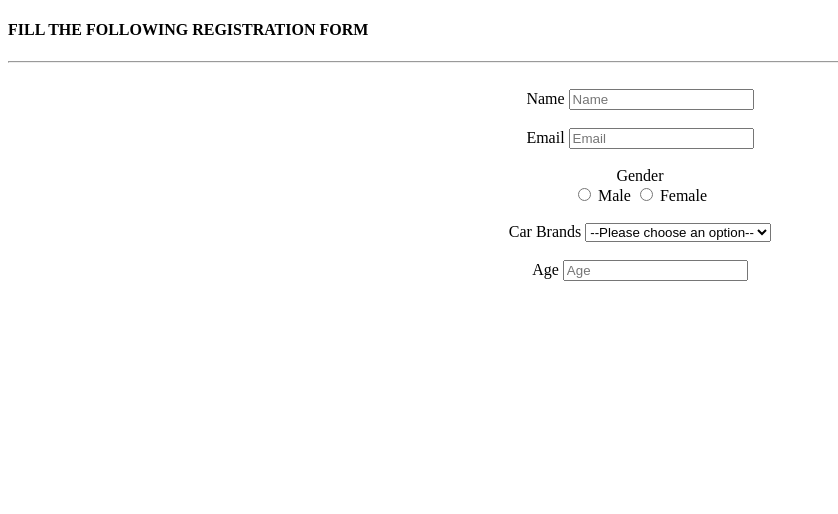
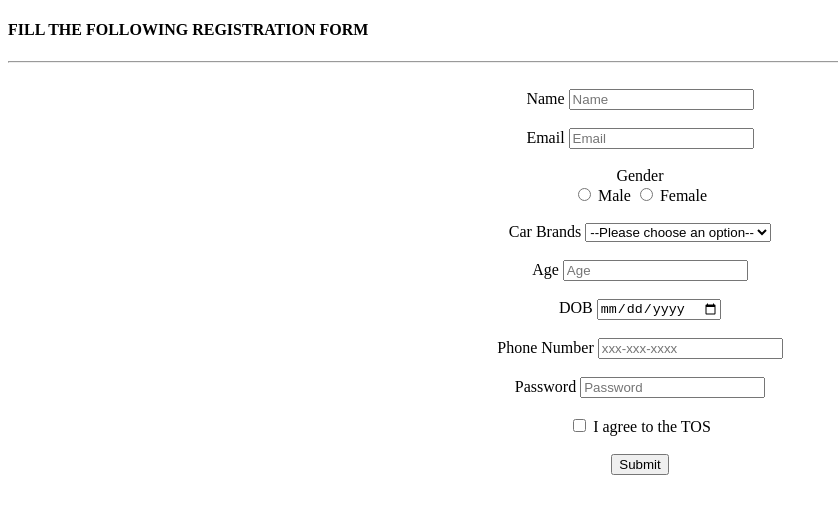
Before and after one commit to acciojob/signup-form-car-Suchithra2505, a website: page main.html in a window 1280 px wide. Shown: the whole page, without its empty margins (0-838 px from the left). Drawn offline with Linux system fonts and the light colour scheme.

Commit message:
created a submission

```diff
--- a/main.html
+++ b/main.html
@@ -13,7 +13,7 @@
 <h4>FILL THE FOLLOWING REGISTRATION FORM</h4>
 <hr><br>
 <center>
-<form>
+<form method="post">
 <label for="name">Name</label>
 <input type="text" name="name" id="name" placeholder="Name" required><br><br>
 <label for="Email">Email</label>
@@ -34,8 +34,16 @@
 
 </label><br><br>
 <label for="age">Age</label>
-<input type="number" name="age" id="age" placeholder="Age">
-<label for
+<input type="number" name="age" id="age" placeholder="Age"><br><br>
+<label for="dob">DOB</label>
+<input type="date" id="dob" required	><br><br>
+<label for="tel">Phone Number</label>
+<input type="tel"	id="tel" placeholder="xxx-xxx-xxxx"><br><br>
+<label for="password">Password</label>
+<input type="Password" id="password" placeholder="Password"><br><br>
+<input type="checkbox" id="tos">
+	<label for="tos">I agree to the TOS</label><br><br>
+<input type="submit" value="Submit">
 </center>
 </form>
 </body>
```
